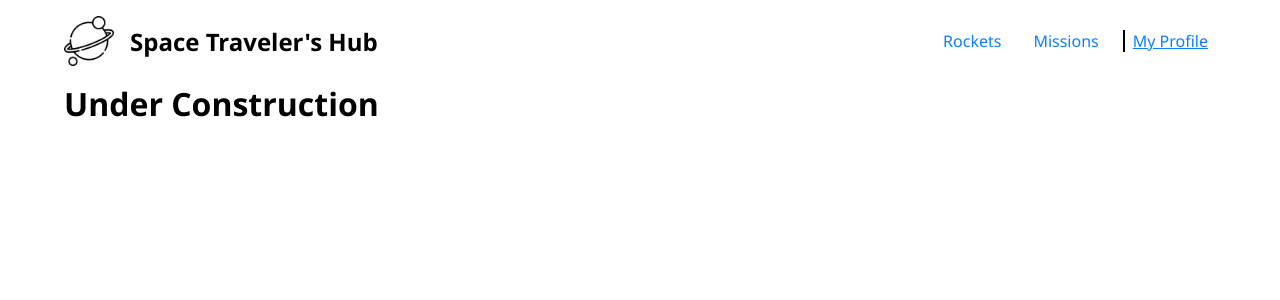
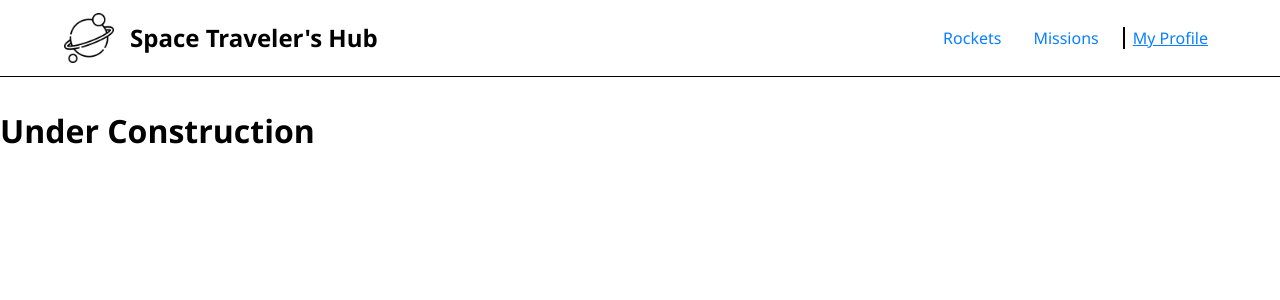
Before and after one commit to ZeenatLawal/Space-Travelers-Hub, a React (Create React App) app: page /#/MyProfile in a window 1280 px wide. Shown: the top 300 px of the page. Built offline with nearby package versions, Linux system fonts and the light colour scheme.

Commit message:
Add border bottom to navbar

```diff
--- a/src/Pages/NavBar.js
+++ b/src/Pages/NavBar.js
@@ -22,6 +22,7 @@ const NavBar = () => {
 
   return (
     <nav className="navBar">
+      <div className="navWrap">
         <Header />
         <ul className="navLinks">
           {links.map((link) => (
@@ -36,6 +37,7 @@ const NavBar = () => {
             </li>
           ))}
         </ul>
+      </div>
     </nav>
   );
 };
--- a/src/styles/App.css
+++ b/src/styles/App.css
@@ -12,7 +12,7 @@ ul {
 }
 
 .App {
-  width: 90%;
+  width: 100%;
   margin: 0 auto;
 }
 
@@ -21,10 +21,18 @@ ul {
 }
 
 .navBar {
+  width: 100%;
+  border-bottom: 1px solid;
+  margin-bottom: 2rem;
+}
+
+.navWrap {
+  width: 90%;
+  margin: 0 auto;
   display: flex;
   align-items: center;
   justify-content: space-between;
-  padding: 1rem 0;
+  padding: 0.8rem 0;
 }
 
 .headerWrap {
```
Lines whose indentation alone changed are shown as unchanged.
